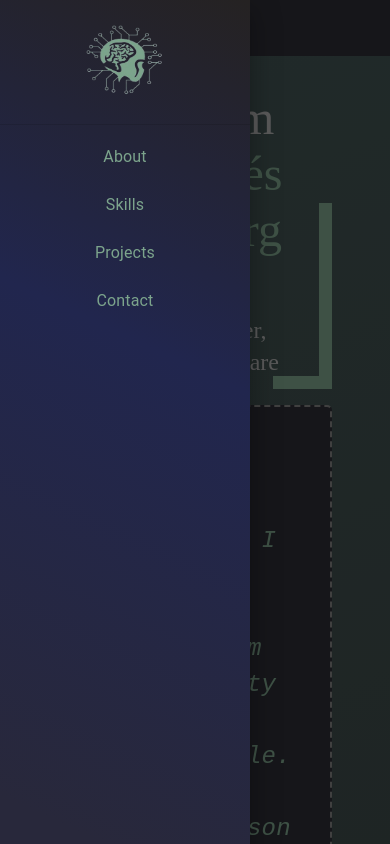
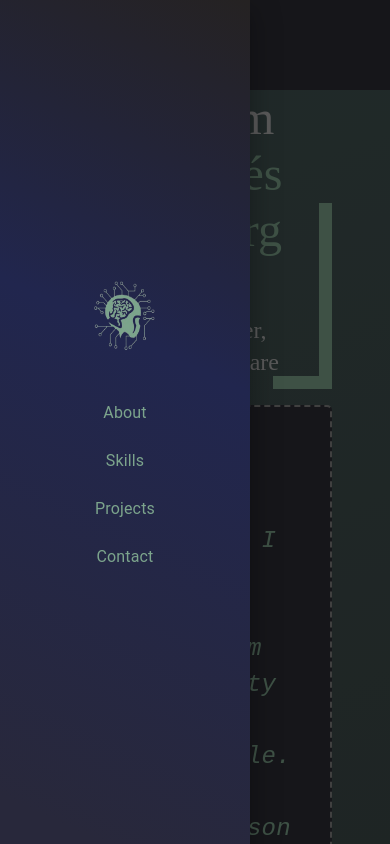
Before and after one commit to AndresWV/Portafolio, a Next.js app: page / in a window 390 px wide. Both pictures are taken after a click on the button "open drawer". Shown: the top 844 px of the page. Built offline with nearby package versions, Linux system fonts and the light colour scheme.

Commit message:
vertical center sidebar

```diff
--- a/app/components/NavBar.tsx
+++ b/app/components/NavBar.tsx
@@ -10,7 +10,6 @@ import List from '@mui/material/List';
 import ListItem from '@mui/material/ListItem';
 import ListItemButton from '@mui/material/ListItemButton';
 import ListItemText from '@mui/material/ListItemText';
-import MenuIcon from '@mui/icons-material/Menu';
 import Toolbar from '@mui/material/Toolbar';
 import Typography from '@mui/material/Typography';
 import Button from '@mui/material/Button';
@@ -33,30 +32,41 @@ export default function DrawerAppBar(props: Props) {
     };
 
     const drawer = (
-        <Grid onClick={handleDrawerToggle} sx={{ textAlign: 'center' }}>
+        <Grid
+            onClick={handleDrawerToggle}
+            sx={{
+                textAlign: 'center',
+                display: 'flex',
+                flexDirection: 'column',
+                alignItems: 'center',
+                height: '100%',
+                justifyContent: 'center'
+            }}
+        >
             <Typography sx={{ my: 2 }}>
                 <Image
                     src="/assets/img/logo.png"
-                    width={150}
+                    width={120}
                     height={85}
                     alt="Avatar"
                 />
             </Typography>
             <Divider />
-            <List>
+            <List sx={{ width: '100%' }}>
                 {navItems.map((item) => (
                     <ListItem key={item} disablePadding>
                         <ListItemButton
-                            onClick={() => scrollToSection(item.toLowerCase())} // Add onClick handler here
-                            sx={{ textAlign: 'center' }}
+                            onClick={() => scrollToSection(item.toLowerCase())}
+                            sx={{ textAlign: 'center', width: '100%' }}
                         >
-                            <ListItemText primary={item} sx={{ fontFamily: 'IBM Plex Mono' }} />
+                            <ListItemText primary={item} sx={{ fontFamily: 'IBM Plex Mono', textAlign: 'center' }} />
                         </ListItemButton>
                     </ListItem>
                 ))}
             </List>
         </Grid>
     );
+
 
     function scrollToSection(sectionId: string) {
         const section = document.getElementById(sectionId);
@@ -74,7 +84,6 @@ export default function DrawerAppBar(props: Props) {
                 sx={{
                     background: '#2d2d35',
                     boxShadow: 'none',
-                    opacity: '2',
                     paddingX: mobileOpen ? '0' : '5%',
                 }}
             >
@@ -84,9 +93,15 @@ export default function DrawerAppBar(props: Props) {
                         aria-label="open drawer"
                         edge="start"
                         onClick={handleDrawerToggle}
-                        sx={{ mr: 1, display: { sm: 'none' } }}
+                        sx={{ mr: 1, display: { sm: 'none' }, width: 90, height: 90 }}
                     >
-                        <MenuIcon />
+                        <Image
+                            src="/assets/img/logo.png"
+                            width={90}  // Tamaño de la imagen dentro del IconButton
+                            height={90}
+                            alt="Logo"
+                            style={{ width: '100%', height: 'auto' }} // Ajusta el tamaño de la imagen dentro del botón
+                        />
                     </IconButton>
                     <Typography
                         component="div"
--- a/app/components/Skills.tsx
+++ b/app/components/Skills.tsx
@@ -1,7 +1,6 @@
 import Typography from '@mui/material/Typography';
 import Grid from '@mui/material/Grid';
-import ImageList from '@mui/material/ImageList';
-import ImageListtech from '@mui/material/ImageListItem';
+import { useMediaQuery } from '@mui/material';
 export default function Skills() {
   const technologys = [
     {
```
